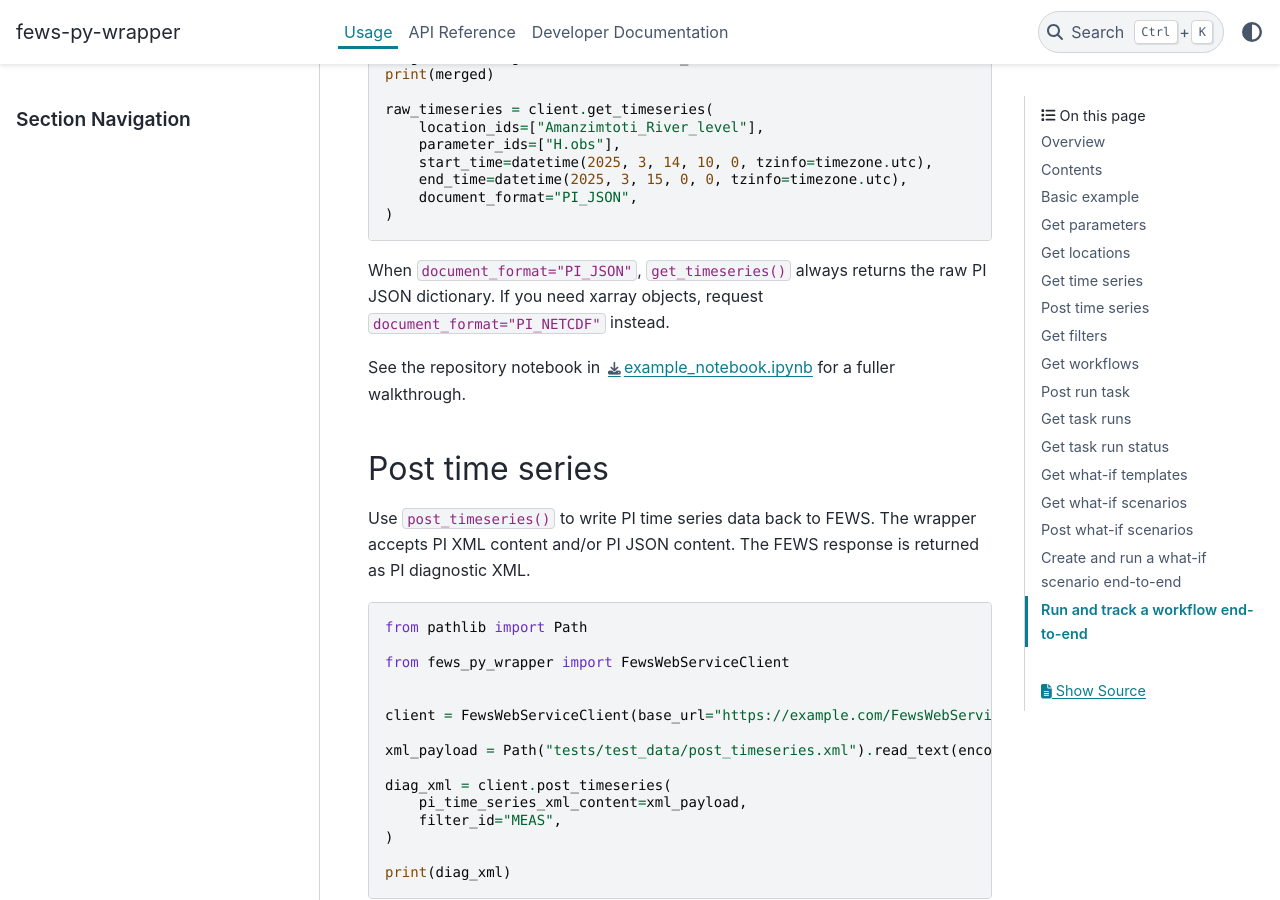
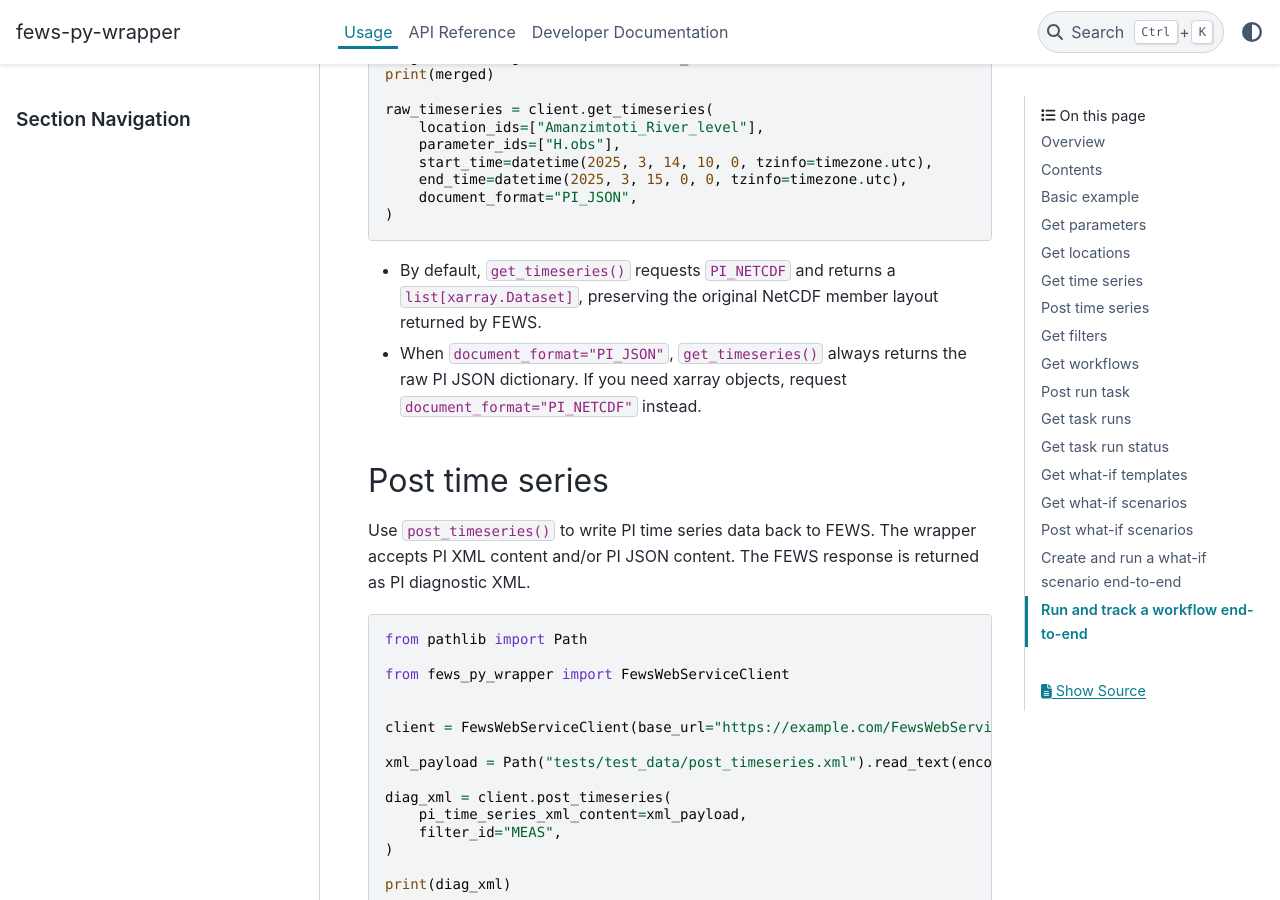
Before and after one commit to Deltares-research/fews-py-wrapper, a Sphinx documentation site: the page built from docs/usage.md, in a window 1280 px wide and 900 px high, scrolled down 2547 px. Built offline with Sphinx 7.4.7 and the PyData theme 0.15.4, drawn with Linux system fonts in a browser that asks for light colours.

Commit message:
Updated documentation

````diff
--- a/docs/usage.md
+++ b/docs/usage.md
@@ -117,12 +117,14 @@ raw_timeseries = client.get_timeseries(
 )
 ```
 
-When `document_format="PI_JSON"`, `get_timeseries()` always returns the raw
+* By default, `get_timeseries()` requests `PI_NETCDF` and returns a
+`list[xarray.Dataset]`, preserving the original NetCDF member layout returned by
+FEWS.
+
+* When `document_format="PI_JSON"`, `get_timeseries()` always returns the raw
 PI JSON dictionary. If you need xarray objects, request
 `document_format="PI_NETCDF"` instead.
 
-See the repository notebook in [example_notebook.ipynb](../example_notebook.ipynb)
-for a fuller walkthrough.
 
 ## Post time series
 
````
Also changed, not shown: README.md (+0 -12 lines), 1 other file.
